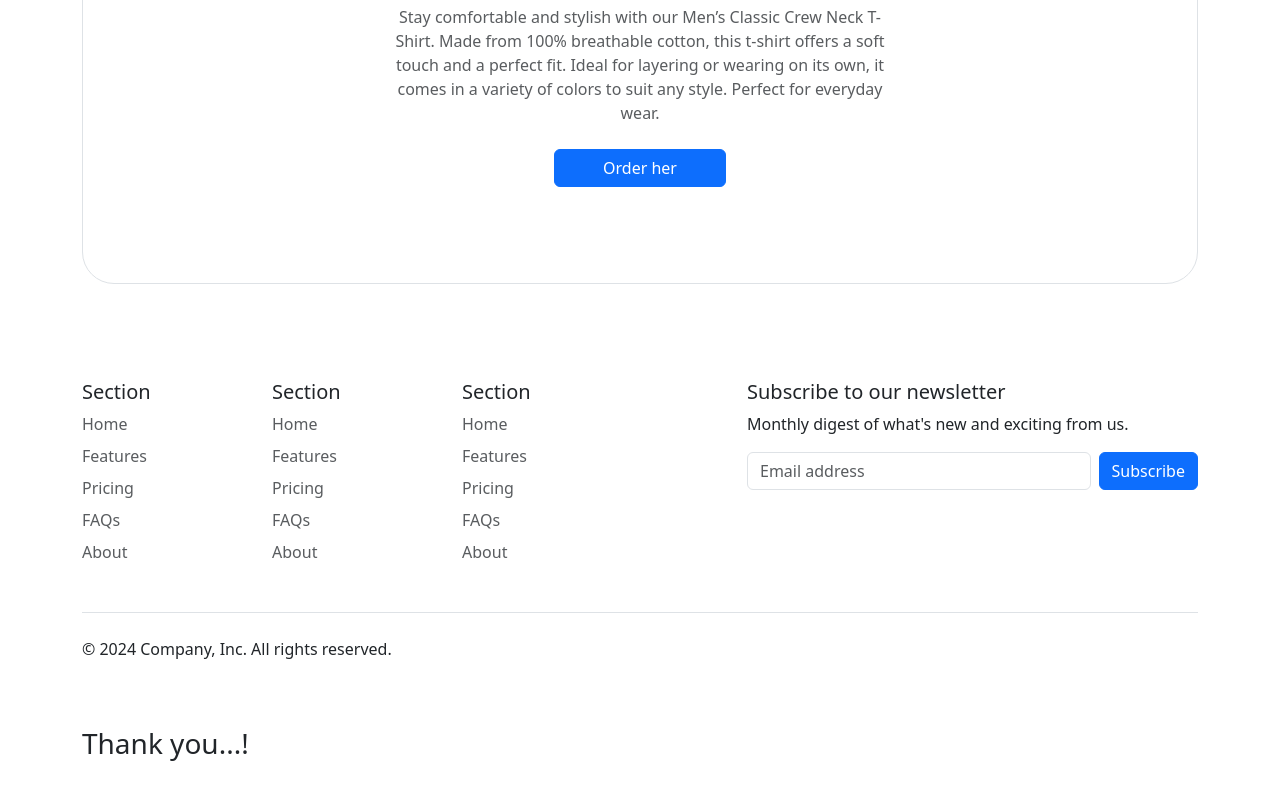
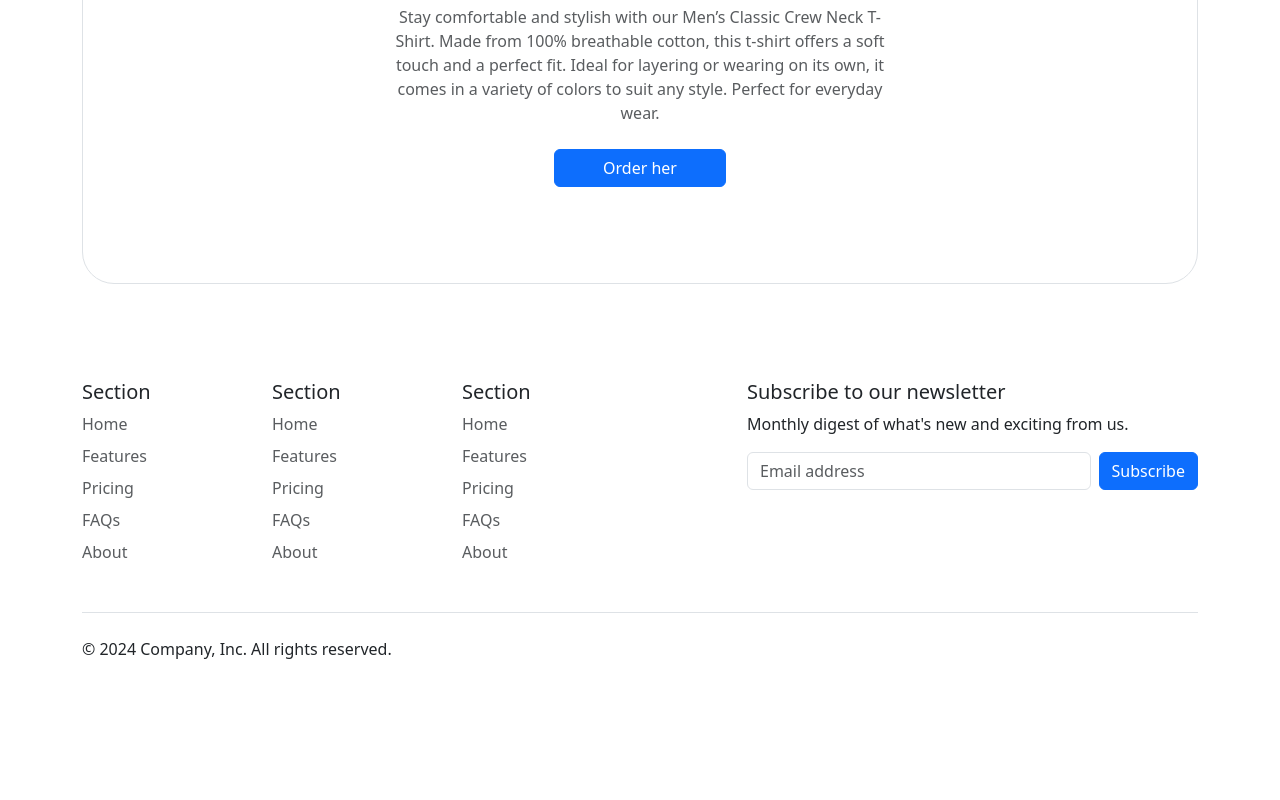
Before and after one commit to Nipz66/Clothing-Company, a plain HTML site: page index.html in a window 1280 px wide. Shown: the part 1248-2048 px from the top of the page. After the commit the page ends 2023 px from the top, so only its background shows below. Drawn offline with nearby package versions, Linux system fonts and the light colour scheme.

Commit message:
remove h3

```diff
--- a/index.html
+++ b/index.html
@@ -229,7 +229,7 @@
                 </ul>
             </div>
 
-<h3>Thank you...!</h3>
+
 
 
             <script src="https://cdn.jsdelivr.net/npm/bootstrap@5.3.3/dist/js/bootstrap.bundle.min.js"
```
